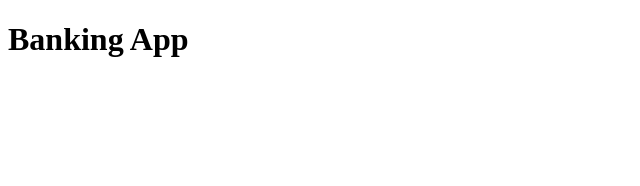
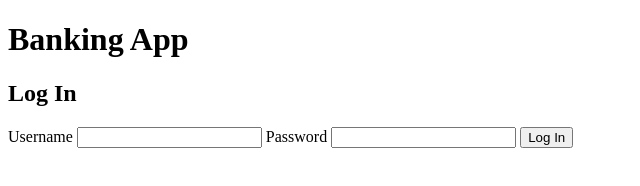
Before and after one commit to blancaley/banking-app-nodejs-express, a website: page public/index.html in a window 1280 px wide. Shown: the whole page, without its empty margins (0-640 px from the left). Drawn offline with Linux system fonts and the light colour scheme.

Commit message:
Add form for login

```diff
--- a/public/index.html
+++ b/public/index.html
@@ -8,5 +8,17 @@
 </head>
 <body>
   <h1>Banking App</h1>
+  <form id="login">
+    <h2>Log In</h2>
+    <label for="username">Username</label>
+    <input type="text" name="username" id="username">
+
+    <label for="password">Password</label>
+    <input type="password" name="password" id="password">
+
+    <button>Log In</button>
+
+  <p id="welcomeMsg"></p>
+  </form>
 </body>
 </html>
```
